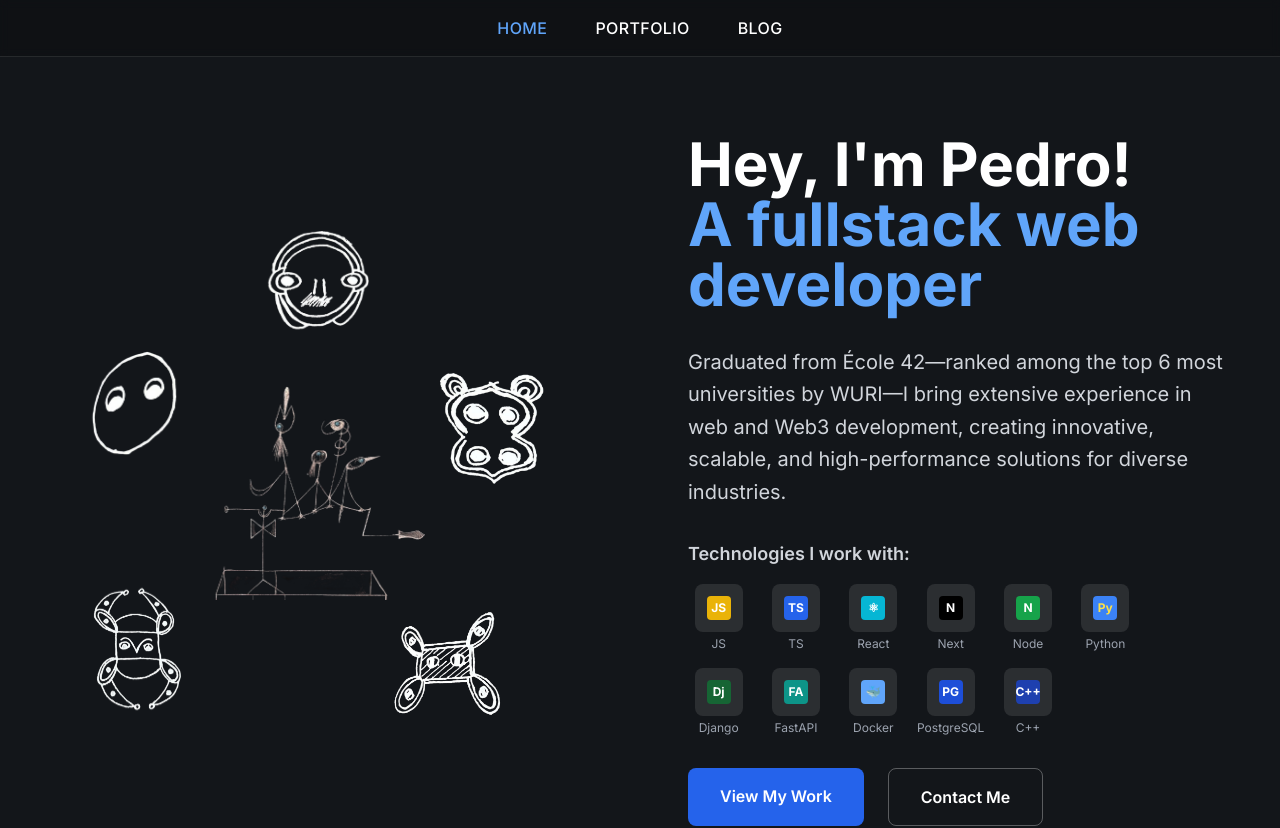
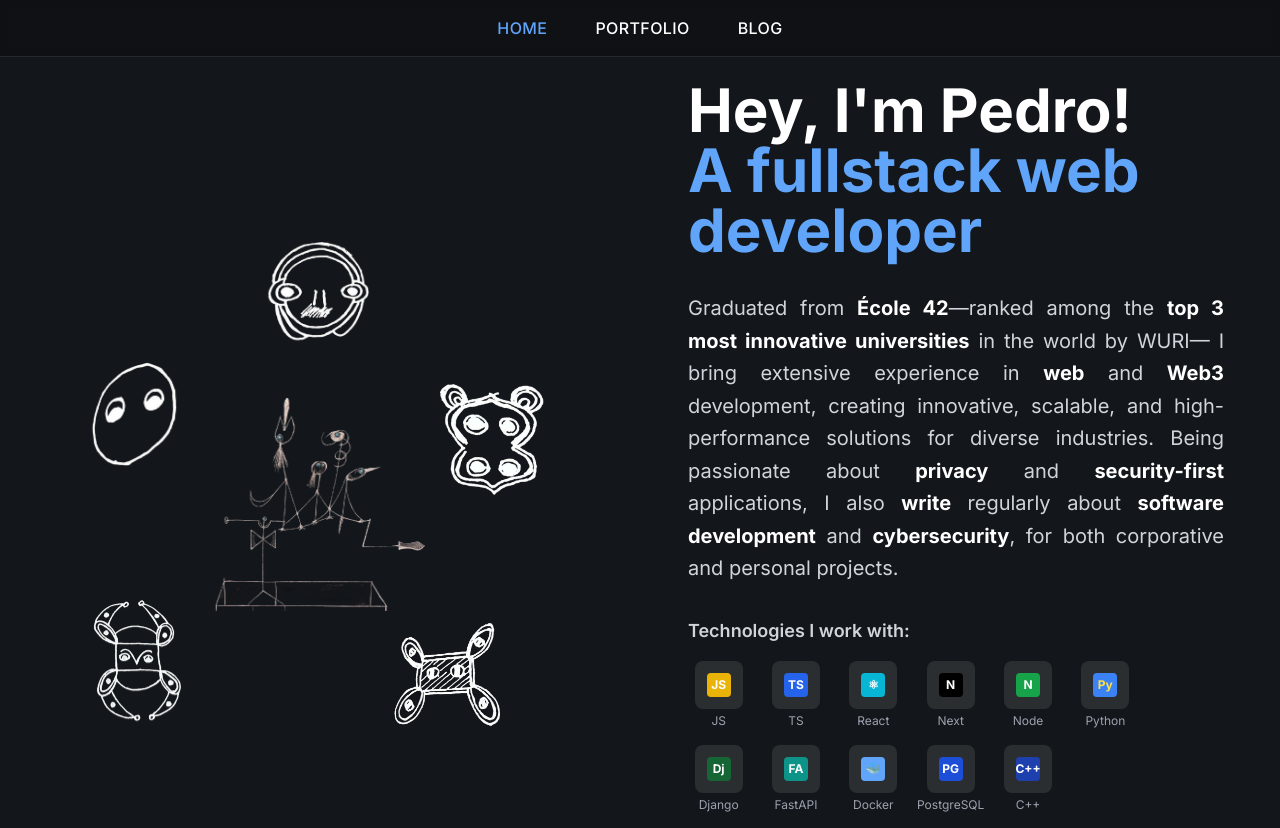
Before and after one commit to psydenst/portfolio_website-, a Next.js app: page / in a window 1280 px wide. Shown: the top 828 px of the page. Built offline with nearby package versions, Linux system fonts and the light colour scheme.

Commit message:
feat: copywritting

```diff
--- a/src/app/globals.css
+++ b/src/app/globals.css
@@ -118,3 +118,7 @@
   scrollbar-width: thin;          /* "auto" or "thin" */
   scrollbar-color: #333 #13161a;  /* thumb color, track color */
 }
+
+strong, b {
+	color: white;
+}
--- a/src/components/Blog.tsx
+++ b/src/components/Blog.tsx
@@ -27,6 +27,16 @@ const blogPosts: BlogPost[] = [
     category: ["Cybersecurity"],
 		link: "https://nym.com/blog/the-surveilled-internet"
   },
+{
+    id: 8,
+    title: "What is packet sniffing?",
+    excerpt: "Tcpdump, Wireshark, and how your neighbor spies on you",
+    image: "https://nym.com/_next/image?url=https%3A%2F%2Fassets.nym.com%2FNym_VPN_against_surveillance_2_98b83068b6.webp&w=3840&q=75",
+    date: "2025-09-24",
+    readTime: "9 min read",
+    category: "Cybersecurity",
+		link: "https://nym.com/blog/what-is-packet-sniffing"
+  },
 	{
 		id: 7,
 		title: "What is a Denial-of-Service (DoS) attack?",
@@ -37,16 +47,7 @@ const blogPosts: BlogPost[] = [
 		category: ["Cybersecurity"],
 		link: "https://nym.com/blog/denial-of-service-attacks"
   },
-  {
-    id: 7,
-    title: "What is packet sniffing?",
-    excerpt: "Tcpdump, Wireshark, and how your neighbor spies on you",
-    image: "https://nym.com/_next/image?url=https%3A%2F%2Fassets.nym.com%2FNym_VPN_against_surveillance_2_98b83068b6.webp&w=3840&q=75",
-    date: "2025-09-24",
-    readTime: "9 min read",
-    category: "Cybersecurity",
-		link: "https://nym.com/blog/what-is-packet-sniffing"
-  },
+
   {
     id: 2,
     title: "What is China’s Great Firewall?",
--- a/src/components/Home.tsx
+++ b/src/components/Home.tsx
@@ -100,9 +100,11 @@ export const Home = (): JSX.Element => {
                 Hey, I'm Pedro!<br />
                 <span className="text-blue-400">A fullstack web developer</span>
               </h1>
-              <p className="text-xl text-gray-300 leading-relaxed">
-							Graduated from École 42—ranked among the top 6 most universities by WURI—I bring extensive experience in web and Web3 development, creating innovative, scalable, and high-performance solutions for diverse industries.
-              </p>
+              <p className="text-xl text-gray-300 leading-relaxed text-justify">
+								Graduated from <b>École 42</b>—ranked among the <b>top 3 most innovative universities</b> in the world by WURI—
+								I bring extensive experience in <b>web</b> and <b>Web3</b> development, creating innovative, scalable, and high-performance solutions for diverse industries.
+								Being passionate about <b>privacy</b> and <b>security-first</b> applications, I also <b>write</b> regularly about <b>software development</b> and <b>cybersecurity</b>, for both corporative and personal projects.
+							</p>
 
               {/* Technology Icons */}
               <div className="space-y-4">
```
